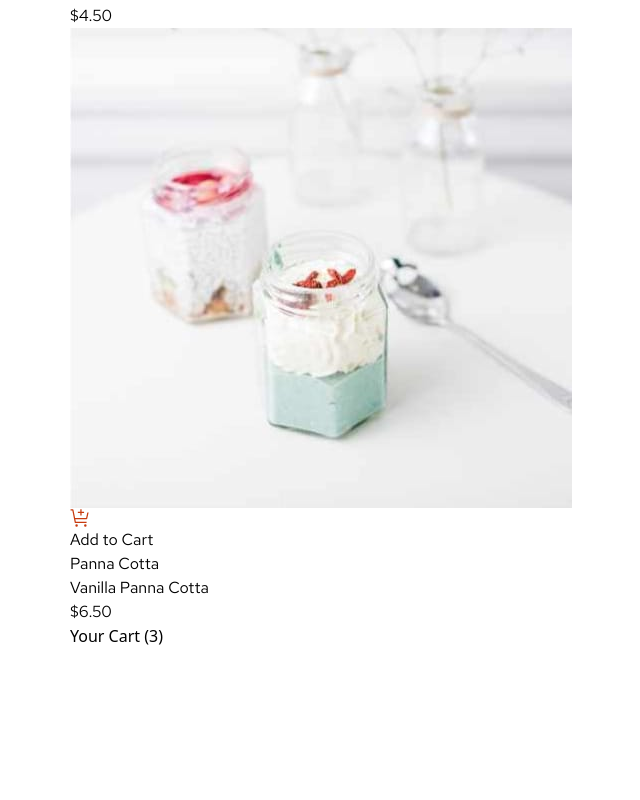
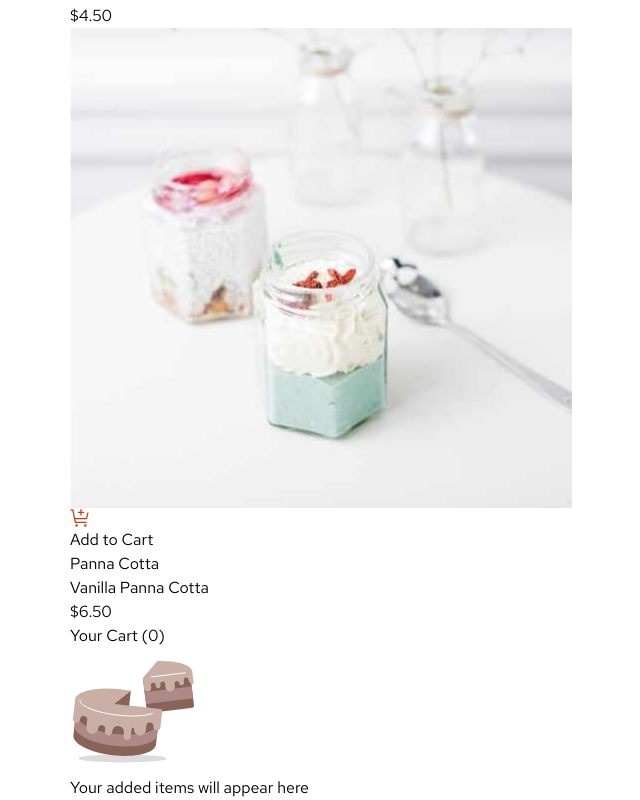
Before and after one commit to AntGa/FrontEndMentor-Submissions, a React (Vite) app: page /#/ProductList in a window 1280 px wide. Shown: the part 4764-5564 px from the top of the page, without its empty margins (319-959 px from the left). Before the commit the page ends 5412 px from the top, so only its background shows below. Built offline with nearby package versions, Linux system fonts and the light colour scheme.

Commit message:
Fixed background not scaling with overflow

```diff
--- a/src/Submissions/ProductList/Components/DessertCard.tsx
+++ b/src/Submissions/ProductList/Components/DessertCard.tsx
@@ -6,17 +6,22 @@ export const DessertCard = ({
     Name,
     Price,
     ImgSrc,
+    OnAddToCart,
 }: {
     FoodType?: string
     Name?: string
     Price?: number
     ImgSrc?: string
+    OnAddToCart: () => void
 }) => {
     return (
         <div className="redhat h-[344px] w-[252px]">
             <div className="relative h-[242px] w-[252px]">
                 <img className="rounded-md" src={ImgSrc}></img>
-                <button className="absolute h-11 w-40 -translate-y-5 translate-x-11 rounded-full border border-[#98908E] bg-white">
+                <button
+                    onClick={OnAddToCart}
+                    className="absolute h-11 w-40 -translate-y-5 translate-x-11 rounded-full border border-[#98908E] bg-white"
+                >
                     <img
                         className="translate-x-5 translate-y-3"
                         src="ProductList/icon-add-to-cart.svg"
--- a/src/Submissions/ProductList/ProductList.tsx
+++ b/src/Submissions/ProductList/ProductList.tsx
@@ -1,14 +1,32 @@
 import './ProductList.css'
 import { DessertCard } from './Components/DessertCard'
 import desserts from './desserts.json'
-const temp_value: number = 3
+import { useState } from 'react'
+
+interface Dessert {
+    category?: string
+    name?: string
+    price?: number
+    image: {
+        desktop: string
+    }
+}
 
 export const ProductList = () => {
+    const [cartItems, setCartItems] = useState<Dessert[]>([])
+    const [itemCount, setItemCount] = useState<number>(0)
+
+    const addToCart = (dessert: Dessert) => {
+        setCartItems([...cartItems, dessert])
+        setItemCount(itemCount + 1)
+    }
     return (
-        <div className="flex h-dvh w-dvw justify-center bg-white">
-            <div className="flex h-[1320px] w-[1440px] bg-[#FCF8F5] px-28 pt-[86px]">
+        <div className="flex min-h-screen w-full justify-center bg-[#FCF8F5]">
+            <div className="flex w-[1440px] px-28 pt-[88px]">
                 <div className="w-[833px]">
-                    <p className="redhat text-[40px] font-bold">Desserts</p>
+                    <p className="redhat mb-8 text-[40px] font-bold">
+                        Desserts
+                    </p>
                     <div className="flex flex-wrap gap-5">
                         {desserts.map((desserts, index) => (
                             <DessertCard
@@ -17,14 +35,21 @@ export const ProductList = () => {
                                 Name={desserts.name}
                                 ImgSrc={desserts.image.desktop}
                                 Price={desserts.price}
+                                OnAddToCart={() => addToCart(desserts)}
                             />
                         ))}
                     </div>
                 </div>
                 <div>
-                    <div className="h-[300px] w-[390px] rounded-xl bg-white p-6">
+                    <div className="redhat h-[300px] w-[390px] rounded-xl bg-white p-6">
                         <p className="text-2xl font-bold text-[#C03D0D]">
-                            Your Cart ({temp_value})
+                            Your Cart ({itemCount})
+                        </p>
+                        <div className="mt-10 flex justify-center">
+                            <img src="ProductList/illustration-empty-cart.svg" />
+                        </div>
+                        <p className="my-4 text-center font-semibold text-[#7E7371]">
+                            Your added items will appear here
                         </p>
                     </div>
                 </div>
```
